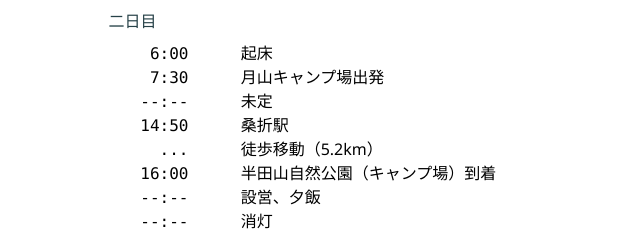
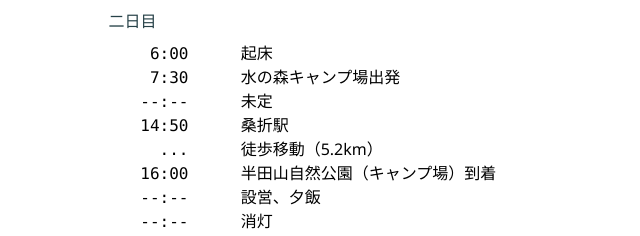
Before and after one commit to mado-cloud/2018-summer-project, a plain HTML site: page index.html in a window 1280 px wide. Shown: the part 385-621 px from the top of the page, 288-928 px from the left. Drawn offline with Linux system fonts and the light colour scheme.

Commit message:
Update index.html

```diff
--- a/index.html
+++ b/index.html
@@ -129,7 +129,7 @@
                             </div>
                             <div>
                                 <div class="time">7:30</div>
-                                <div>月山キャンプ場出発</div>
+                                <div>水の森キャンプ場出発</div>
                             </div>
                             <div>
                                 <div class="time">--:--</div>
```
